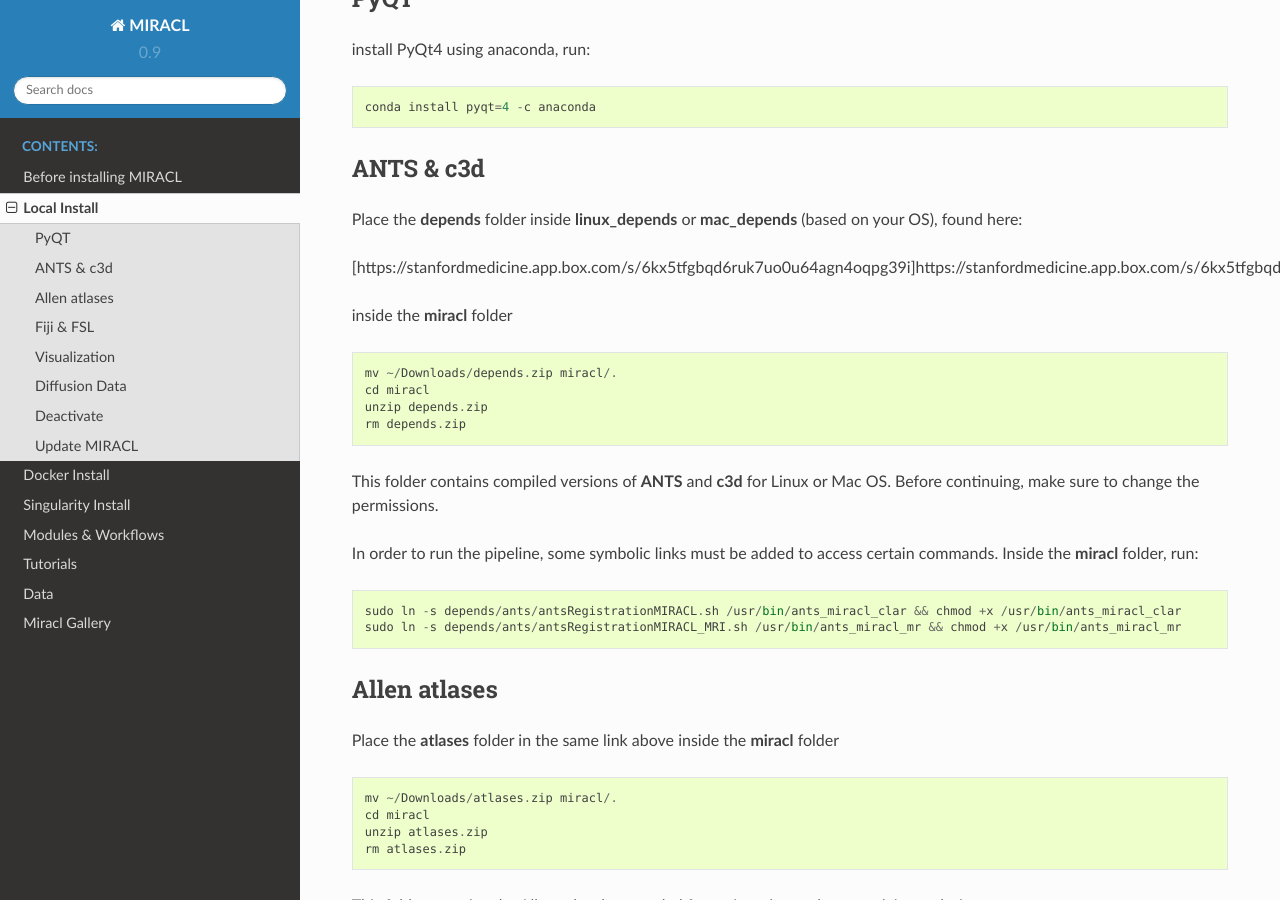
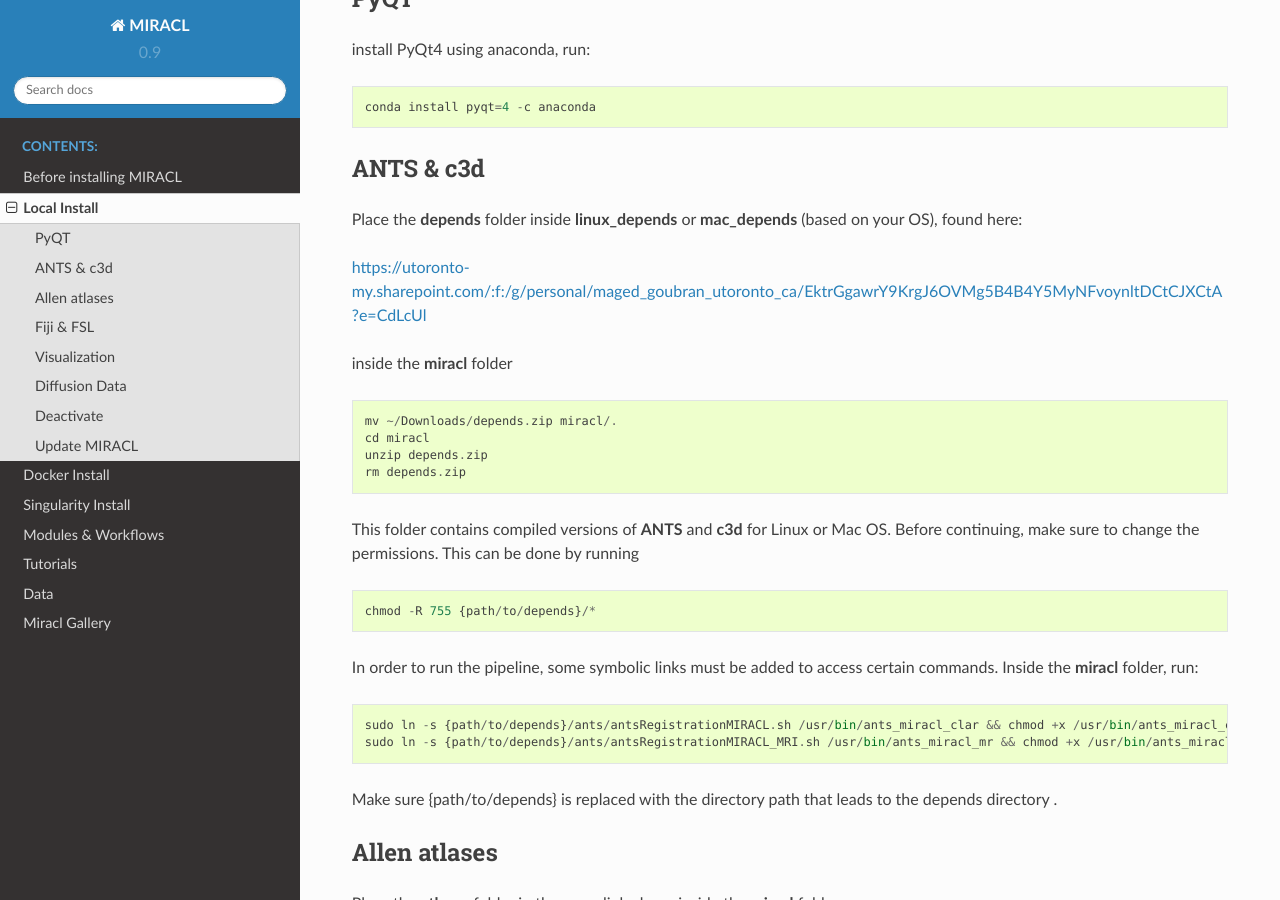
Before and after one commit to AICONSlab/MIRACL, a Sphinx documentation site: the page built from docs/install-local.md, in a window 1280 px wide and 900 px high, scrolled down 743 px. Built offline with Sphinx 7.4.7 and the Read the Docs theme 2.0.0, drawn with Linux system fonts in a browser that asks for light colours; pages that are not in the unit, such as notebooks, are missing from menus.

Commit message:
added dl links/references

```diff
--- a/docs/install-local.md
+++ b/docs/install-local.md
@@ -30,7 +30,7 @@ install PyQt4 using anaconda, run:
 
 Place the **depends** folder inside **linux_depends** or **mac_depends** (based on your OS), found here:
 
-[https://stanfordmedicine.app.box.com/s/6kx5tfgbqd6ruk7uo0u64agn4oqpg39i]https://stanfordmedicine.app.box.com/s/6kx5tfgbqd6ruk7uo0u64agn4oqpg39i
+[https://utoronto-my.sharepoint.com/:f:/g/personal/maged_goubran_utoronto_ca/EktrGgawrY9KrgJ6OVMg5B4B4Y5MyNFvoynltDCtCJXCtA?e=CdLcUl](https://utoronto-my.sharepoint.com/:f:/g/personal/maged_goubran_utoronto_ca/EktrGgawrY9KrgJ6OVMg5B4B4Y5MyNFvoynltDCtCJXCtA?e=CdLcUl)
 
 inside the **miracl** folder
 
@@ -39,13 +39,17 @@ inside the **miracl** folder
     unzip depends.zip
     rm depends.zip
 
-This folder contains compiled versions of **ANTS** and **c3d** for Linux or Mac OS. Before continuing, make sure to change the permissions.
+This folder contains compiled versions of **ANTS** and **c3d** for Linux or Mac OS. Before continuing, make sure to change the permissions. This can be done by running
+
+    chmod -R 755 {path/to/depends}/*
 
 In order to run the pipeline, some symbolic links must be added to access certain commands. Inside the **miracl** folder, run:
 
-    sudo ln -s depends/ants/antsRegistrationMIRACL.sh /usr/bin/ants_miracl_clar && chmod +x /usr/bin/ants_miracl_clar
-    sudo ln -s depends/ants/antsRegistrationMIRACL_MRI.sh /usr/bin/ants_miracl_mr && chmod +x /usr/bin/ants_miracl_mr
+    sudo ln -s {path/to/depends}/ants/antsRegistrationMIRACL.sh /usr/bin/ants_miracl_clar && chmod +x /usr/bin/ants_miracl_clar
+    sudo ln -s {path/to/depends}/ants/antsRegistrationMIRACL_MRI.sh /usr/bin/ants_miracl_mr && chmod +x /usr/bin/ants_miracl_mr
 
+Make sure {path/to/depends} is replaced with the directory path that leads to the depends directory
+.
 #### Allen atlases
 
 Place the **atlases** folder in the same link above inside the **miracl** folder
```
